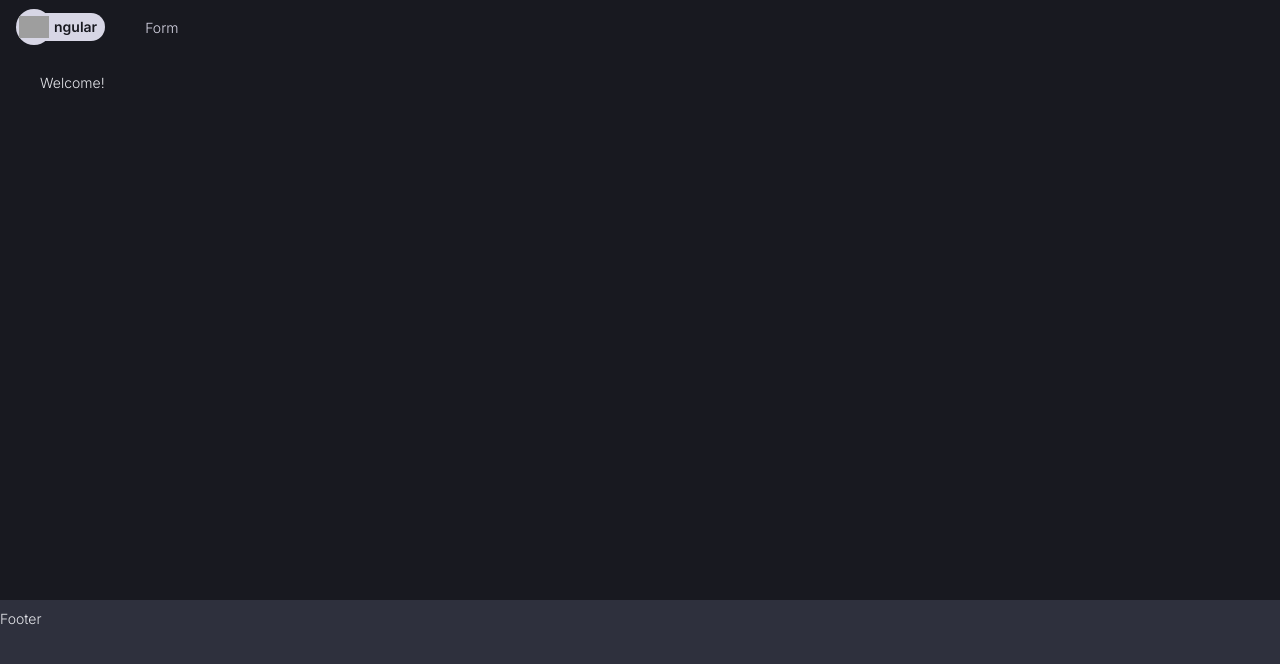
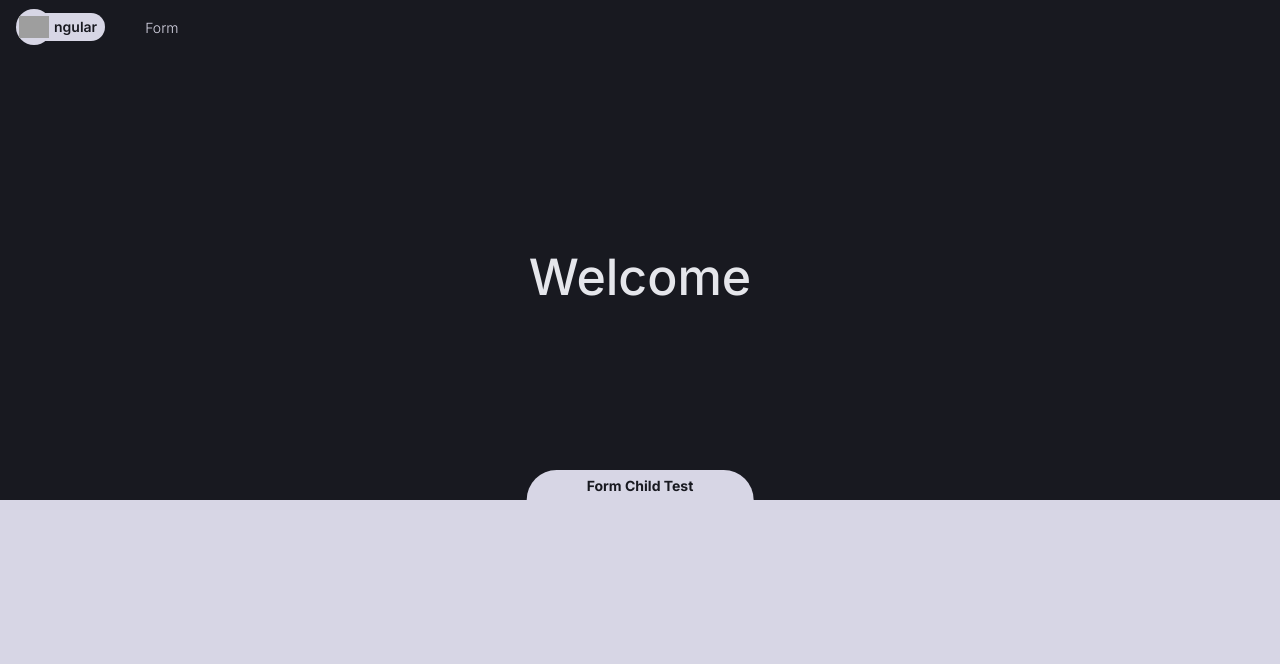
Before and after one commit to DevJaGz/angular-schematic-form-child, an Angular app: page / in a window 1280 px wide. Shown: the top 664 px of the page. Built offline with nearby package versions, Linux system fonts and the light colour scheme; grey boxes are pictures that could not be loaded; a web font is replaced by a local one.

Commit message:
Add styles for footer

```diff
--- a/src/app/core/components/footer/footer.component.html
+++ b/src/app/core/components/footer/footer.component.html
@@ -1 +1 @@
-<footer>Footer</footer>
+<footer [attr.data-before-content]="footerText"></footer>
--- a/src/app/core/components/footer/footer.component.scss
+++ b/src/app/core/components/footer/footer.component.scss
@@ -1,8 +1,28 @@
 @import "_colors";
 
 footer {
-  background-color: map-get($dark, 90);
-  height: 200px;
+  background-color: $white-snow;
+  height: 300px;
   padding-top: 10px;
   padding-bottom: 10px;
+  position: relative;
+  color: map-get($dark, 100);
+  &::before {
+    background-color: $white-snow;
+    $height: 30px;
+    content: attr(data-before-content);
+    padding: 5px calc($height * 2);
+    border-top-left-radius: calc($height * 1000);
+    border-top-right-radius: calc($height * 1000);
+    height: $height;
+    position: absolute;
+    top: -$height;
+    left: 50%;
+    transform: translateX(-50%);
+    display: flex;
+    justify-content: center;
+    align-items: center;
+    font-weight: bold;
+    white-space: nowrap;
+  }
 }
--- a/src/app/core/components/footer/footer.component.ts
+++ b/src/app/core/components/footer/footer.component.ts
@@ -3,13 +3,11 @@ import { Component, OnInit } from '@angular/core';
 @Component({
   selector: 'app-footer',
   templateUrl: './footer.component.html',
-  styleUrls: ['./footer.component.scss']
+  styleUrls: ['./footer.component.scss'],
 })
 export class FooterComponent implements OnInit {
+  footerText = 'Form Child Test';
+  constructor() {}
 
-  constructor() { }
-
-  ngOnInit(): void {
-  }
-
+  ngOnInit(): void {}
 }
--- a/src/app/web/modules/home/components/landing-page/landing-page.component.html
+++ b/src/app/web/modules/home/components/landing-page/landing-page.component.html
@@ -1 +1,3 @@
-Welcome!
+<div class="landing-container">
+  <div class="landing-title">Welcome</div>
+</div>
--- a/src/app/web/modules/home/components/landing-page/landing-page.component.scss
+++ b/src/app/web/modules/home/components/landing-page/landing-page.component.scss
@@ -0,0 +1,13 @@
+.landing {
+  &-container {
+    display: flex;
+    justify-content: center;
+    align-items: center;
+    height: 100%;
+  }
+
+  &-title {
+    font-size: 50px;
+    font-weight: 500;
+  }
+}
```
